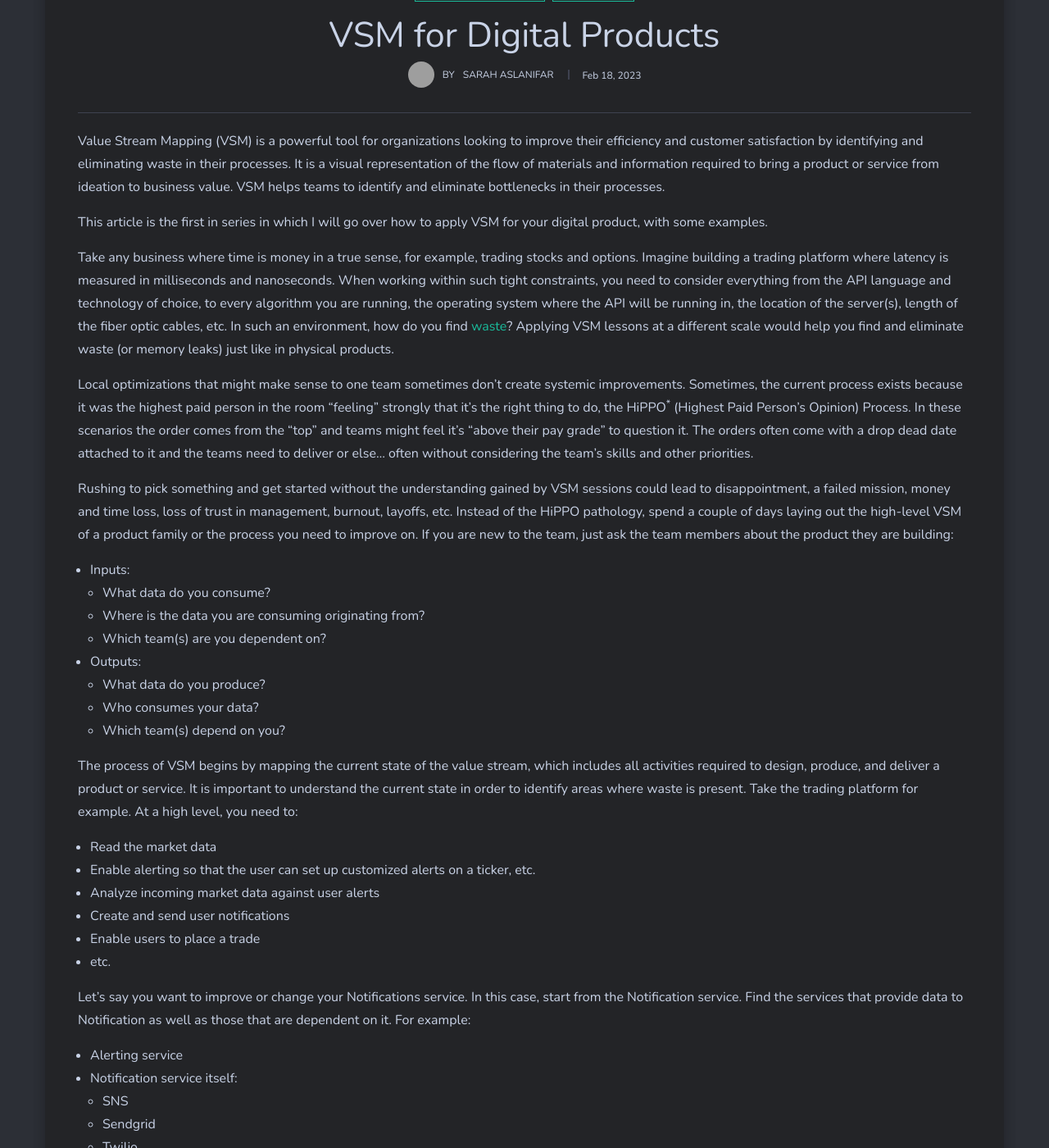
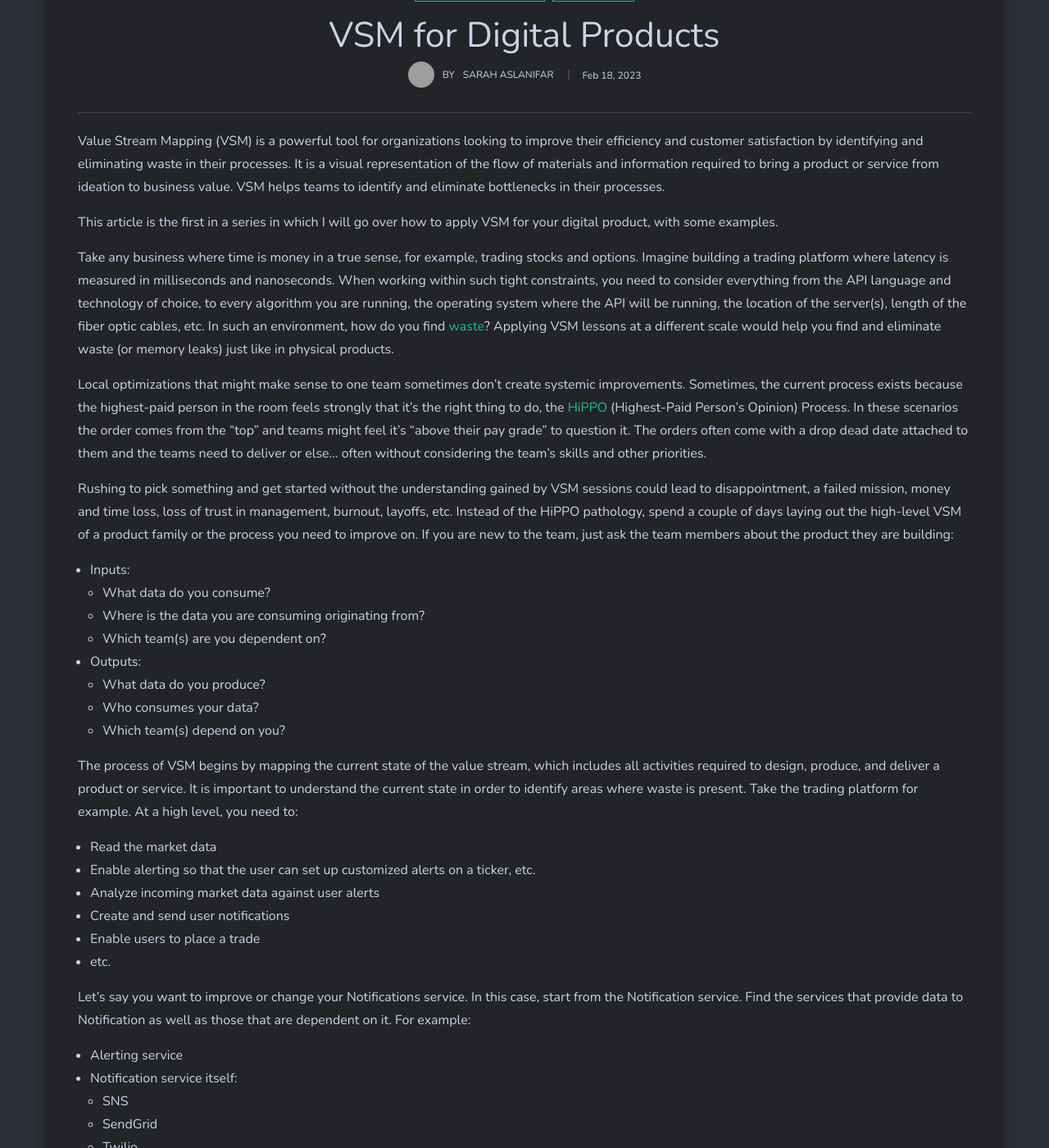
Before and after one commit to saslani/saslani.github.io, a Jekyll site: the page built from _posts/2023-02-18-vsm-for-digital-products.md, in a window 1280 px wide and 1400 px high, scrolled down 793 px. Shown: the whole window at 82% size. Built offline with Jekyll 4.4.1, drawn with Linux system fonts in a browser that asks for light colours; nearby versions of some CDN libraries; comment, search, counter and statistics services are not loaded; some of the changed text lies outside the part shown; grey boxes are pictures that could not be loaded.

Commit message:
ready to publish

```diff
--- a/_posts/2023-02-18-vsm-for-digital-products.md
+++ b/_posts/2023-02-18-vsm-for-digital-products.md
@@ -8,11 +8,11 @@ tags:   [Value Stream Mapping, Tool Making]
 
 Value Stream Mapping (VSM) is a powerful tool for organizations looking to improve their efficiency and customer satisfaction by identifying and eliminating waste in their processes. It is a visual representation of the flow of materials and information required to bring a product or service from ideation to business value. VSM helps teams to identify and eliminate bottlenecks in their processes.
 
-This article is the first in series in which I will go over how to apply VSM for your digital product, with some examples.
+This article is the first in a series in which I will go over how to apply VSM for your digital product, with some examples.
 
-Take any business where time is money in a true sense, for example, trading stocks and options. Imagine building a trading platform where latency is measured in milliseconds and nanoseconds. When working within such tight constraints, you need to consider everything from the API language and technology of choice, to every algorithm you are running, the operating system where the API will be running in, the location of the server(s), length of the fiber optic cables, etc. In such an environment, how do you find [waste](https://www.youtube.com/watch?v=4YCi57K2jac)? Applying VSM lessons at a different scale would help you find and eliminate waste (or memory leaks) just like in physical products.
+Take any business where time is money in a true sense, for example, trading stocks and options. Imagine building a trading platform where latency is measured in milliseconds and nanoseconds. When working within such tight constraints, you need to consider everything from the API language and technology of choice, to every algorithm you are running, the operating system where the API will be running, the location of the server(s), length of the fiber optic cables, etc. In such an environment, how do you find [waste](https://www.youtube.com/watch?v=4YCi57K2jac)? Applying VSM lessons at a different scale would help you find and eliminate waste (or memory leaks) just like in physical products.
 
-Local optimizations that might make sense to one team sometimes don’t create systemic improvements. Sometimes, the current process exists because it was the highest paid person in the room “feeling” strongly that it’s the right thing to do, the HiPPO<sup>*</sup> (Highest Paid Person’s Opinion) Process. In these scenarios the order comes from the “top” and teams might feel it’s “above their pay grade” to question it. The orders often come with a drop dead date attached to it and the teams need to deliver or else… often without considering the team’s skills and other priorities.
+Local optimizations that might make sense to one team sometimes don’t create systemic improvements. Sometimes, the current process exists because the highest-paid person in the room feels strongly that it’s the right thing to do, the [HiPPO](https://ai.stanford.edu/~ronnyk/2007GuideControlledExperiments.pdf) (Highest-Paid Person’s Opinion) Process. In these scenarios the order comes from the “top” and teams might feel it’s “above their pay grade” to question it. The orders often come with a drop dead date attached to them and the teams need to deliver or else… often without considering the team’s skills and other priorities.
 
 Rushing to pick something and get started without the understanding gained by VSM sessions could lead to disappointment, a failed mission, money and time loss, loss of trust in management, burnout, layoffs, etc. Instead of the HiPPO pathology, spend a couple of days laying out the high-level VSM of a product family or the process you need to improve on. If you are new to the team, just ask the team members about the product they are building:
 - Inputs:
```
Also changed, not shown: other parts of _posts/2023-02-18-vsm-for-digital-products.md (+6 -10 lines).
